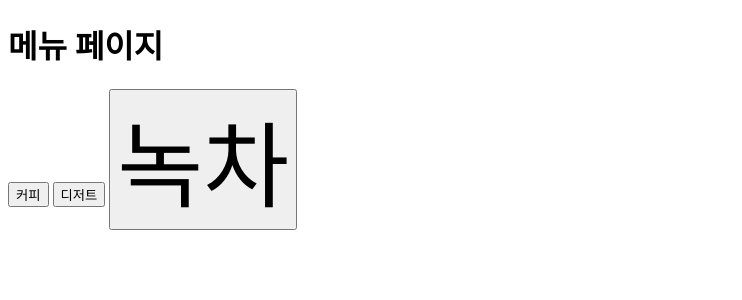
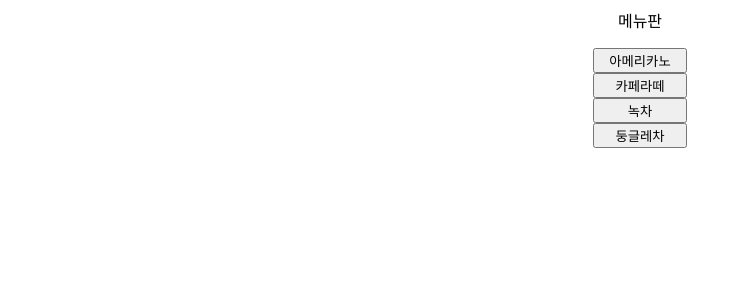
Before and after one commit to johnnyoh555/david, a Flask app: page /menu in a window 1280 px wide. Shown: the top 300 px of the page, without its empty margins (0-742 px from the left). Run offline with Flask 3, Linux system fonts and the light colour scheme.

Commit message:
Add dungle-cha menu
Add dungle-cha menu

```diff
--- a/templates/menu.html
+++ b/templates/menu.html
@@ -5,9 +5,14 @@
     <title>메뉴</title>
 </head>
 <body>
-    <h1>메뉴 페이지</h1>
-    <button>커피</button>
-    <button>디저트</button>
-    <button style="font-size:70pt;">녹차</button>
+    <center>
+        메뉴판
+        <p>
+            <button name="menu1" style="width:70pt;">아메리카노</button><br>
+            <button name="menu2" style="width:70pt;">카페라떼</button><br>
+            <button name="menu2" style="width:70pt;">녹차</button><br>
+            <button name="menu2" style="width:70pt;">둥글레차</button><br>
+        </p>
+    </center>
 </body>
 </html>
```
